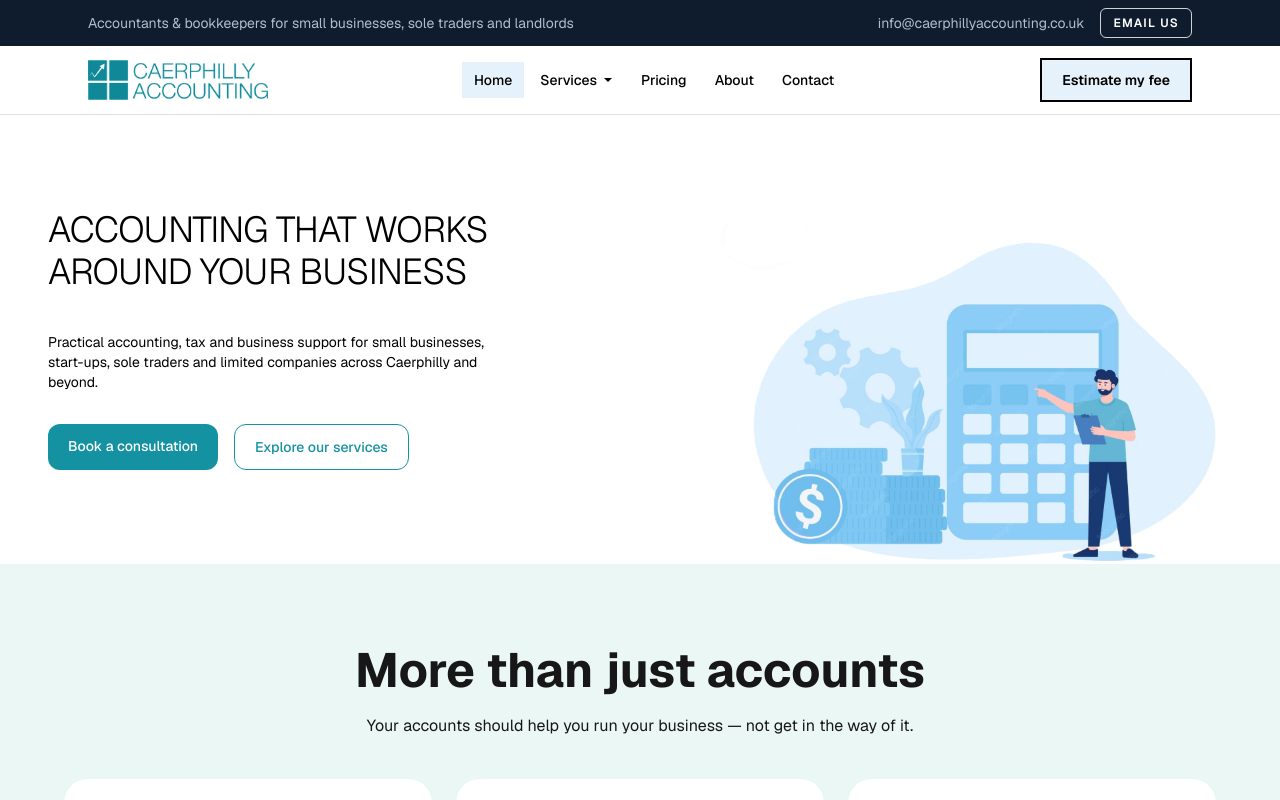
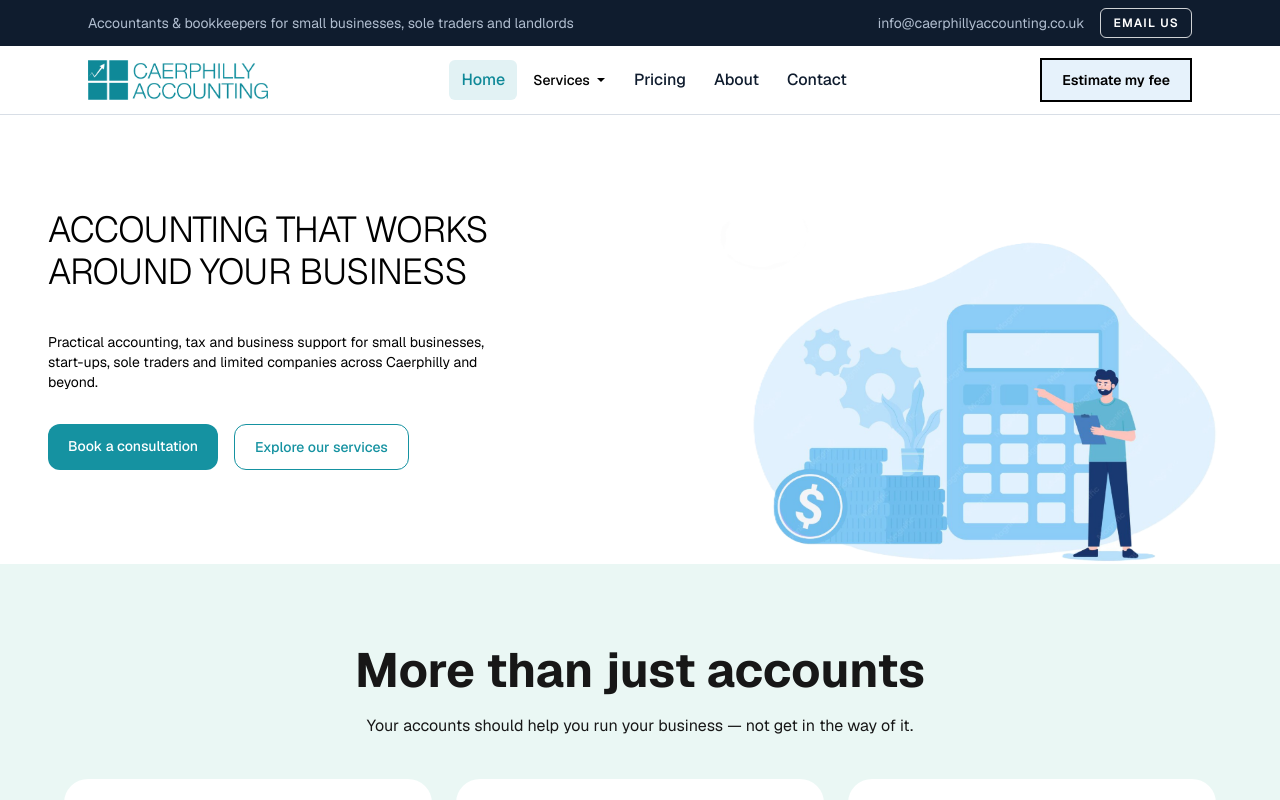
Before and after one commit to sanhu7/caerphilly-accounting-redesign, a Next.js app: page / in a window 1280 px wide. Shown: the top 800 px of the page. Built offline with nearby package versions, Linux system fonts and the light colour scheme.

Commit message:
update header navigation link styling

```diff
--- a/components/layout/Header.tsx
+++ b/components/layout/Header.tsx
@@ -9,7 +9,7 @@ import Logo from "./Logo";
 import NavDropdown from "./NavDropdown";
 
 const focusRing =
-  "focus-visible:outline-4 focus-visible:outline-offset-2 focus-visible:outline-black";
+  "focus-visible:outline-2 focus-visible:outline-offset-2 focus-visible:outline-[var(--accent)]";
 
 export default function Header() {
   const pathname = usePathname();
@@ -26,7 +26,9 @@ export default function Header() {
   const closeMenu = () => setOpen(false);
 
   const linkClass = (href: string) =>
-    `block px-3 py-2 text-sm font-medium hover:bg-brand-light ${focusRing} ${pathname === href ? "bg-brand-light" : ""
+    `block rounded-[6px] px-3 py-2 text-base font-medium transition-colors hover:bg-[var(--accent-soft)] ${focusRing} ${pathname === href
+      ? "bg-[var(--accent-soft)] text-[var(--accent)]"
+      : "text-[var(--ink)]"
     }`;
 
   const renderItems = (variant: "desktop" | "mobile") =>
```
